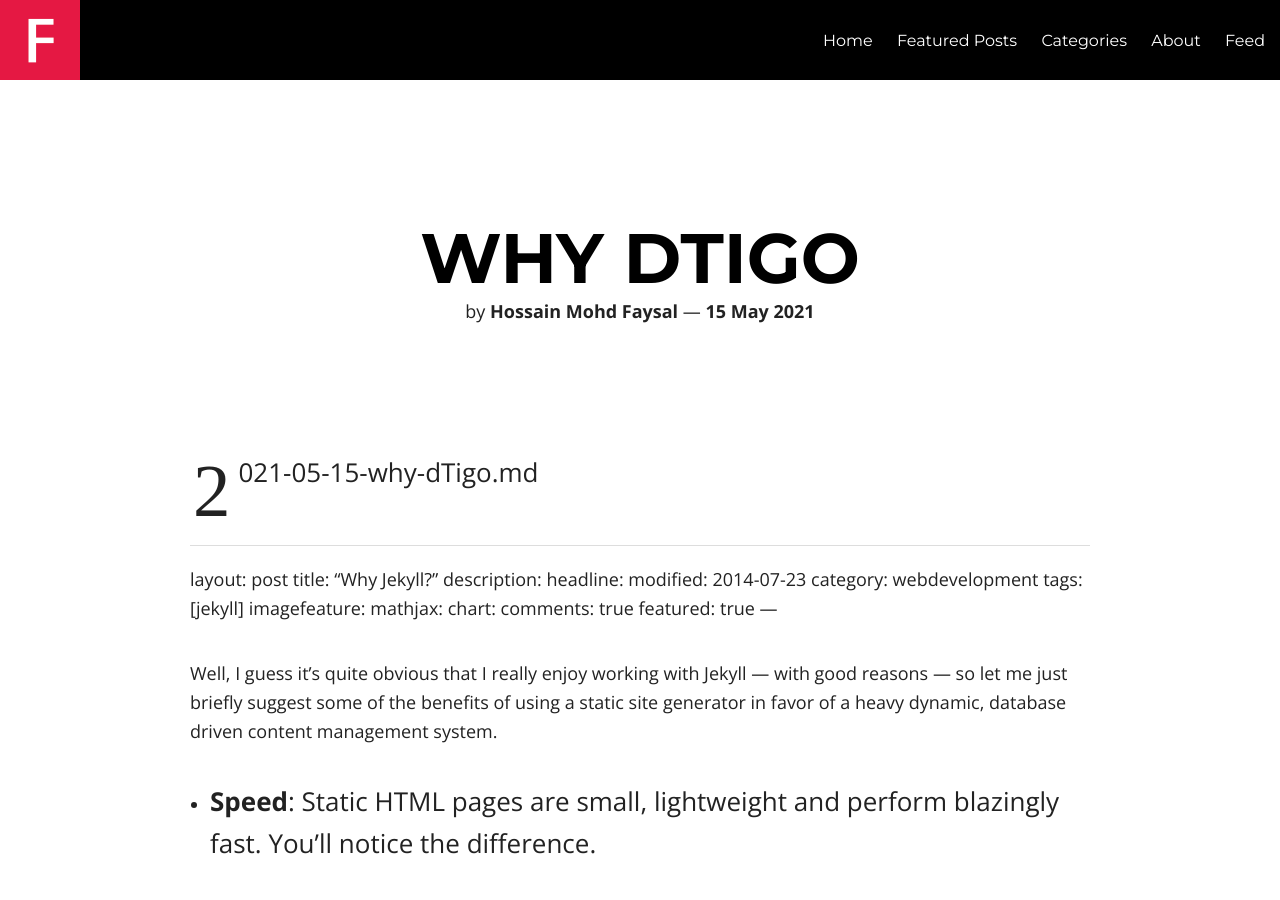
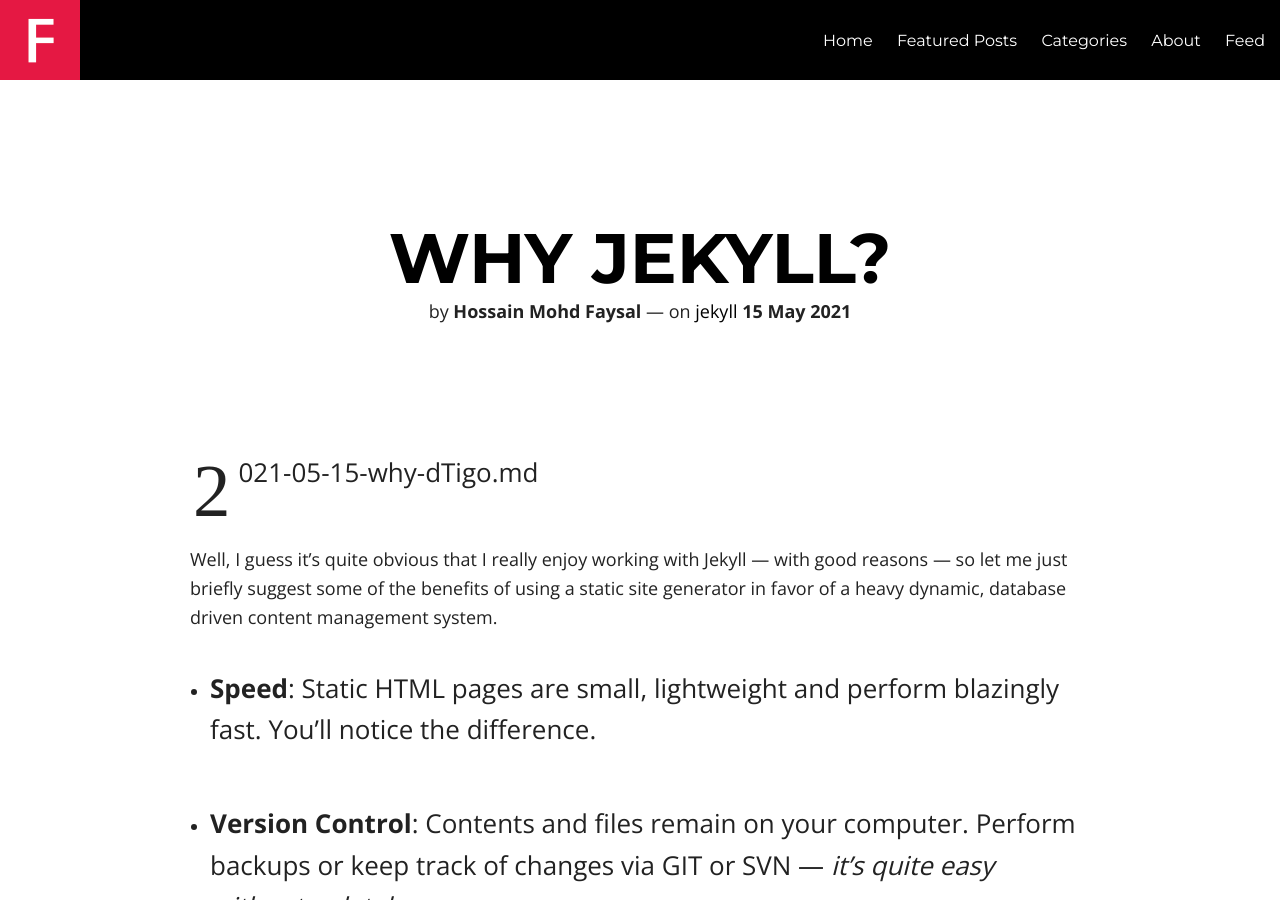
Before and after one commit to basobox/basobox2, a Jekyll site: the page built from _posts/2021-05-15-why-dTigo.md, in a window 1280 px wide and 900 px high. Built offline with Jekyll 4.4.1, drawn with Linux system fonts in a browser that asks for light colours; nearby versions of some CDN libraries; our own code applies the rules of GitHub Pages for plain Markdown files; comment, search, counter and statistics services are not loaded; some of the changed lines change nothing that is shown.

Commit message:
Update 2021-05-15-why-dTigo.md

```diff
--- a/_posts/2021-05-15-why-dTigo.md
+++ b/_posts/2021-05-15-why-dTigo.md
@@ -1,5 +1,3 @@
-2021-05-15-why-dTigo.md
-
 ---
 layout: post
 title: "Why Jekyll?"
@@ -14,6 +12,8 @@
 comments: true
 featured: true
 ---
+
+2021-05-15-why-dTigo.md
 
 Well, I guess it's quite obvious that I really enjoy working with Jekyll — with good reasons — so let me just briefly suggest some of the benefits of using a static site generator in favor of a heavy dynamic, database driven content management system.
 
```
